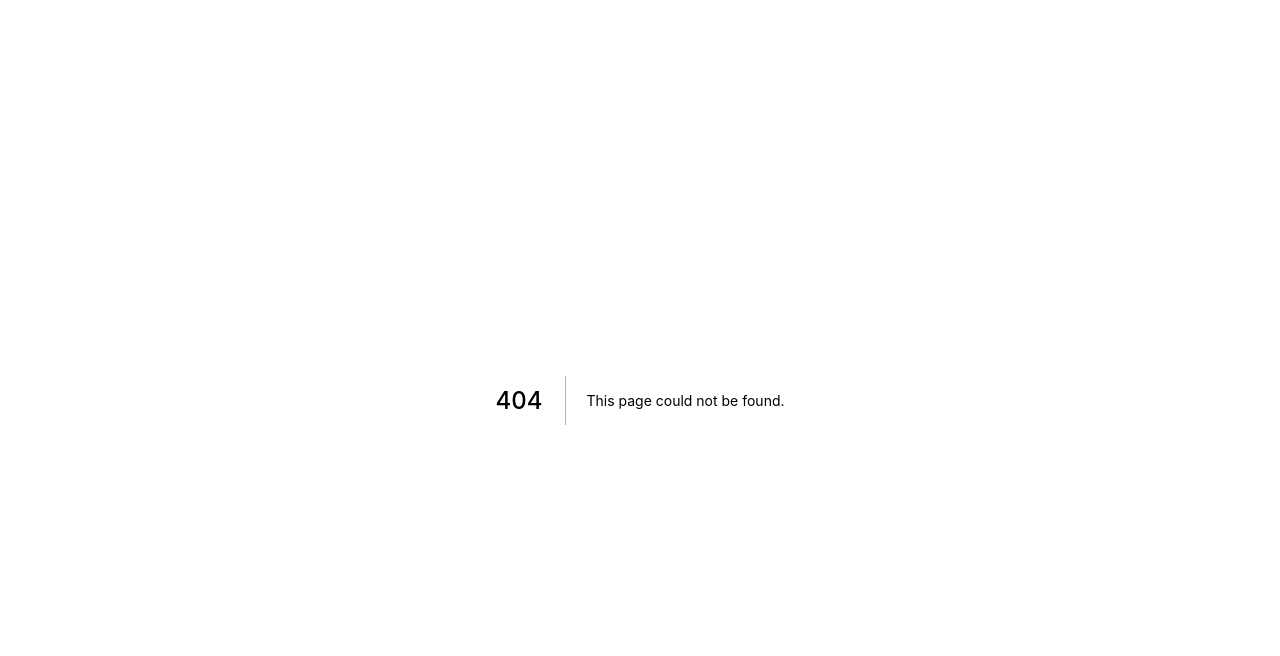
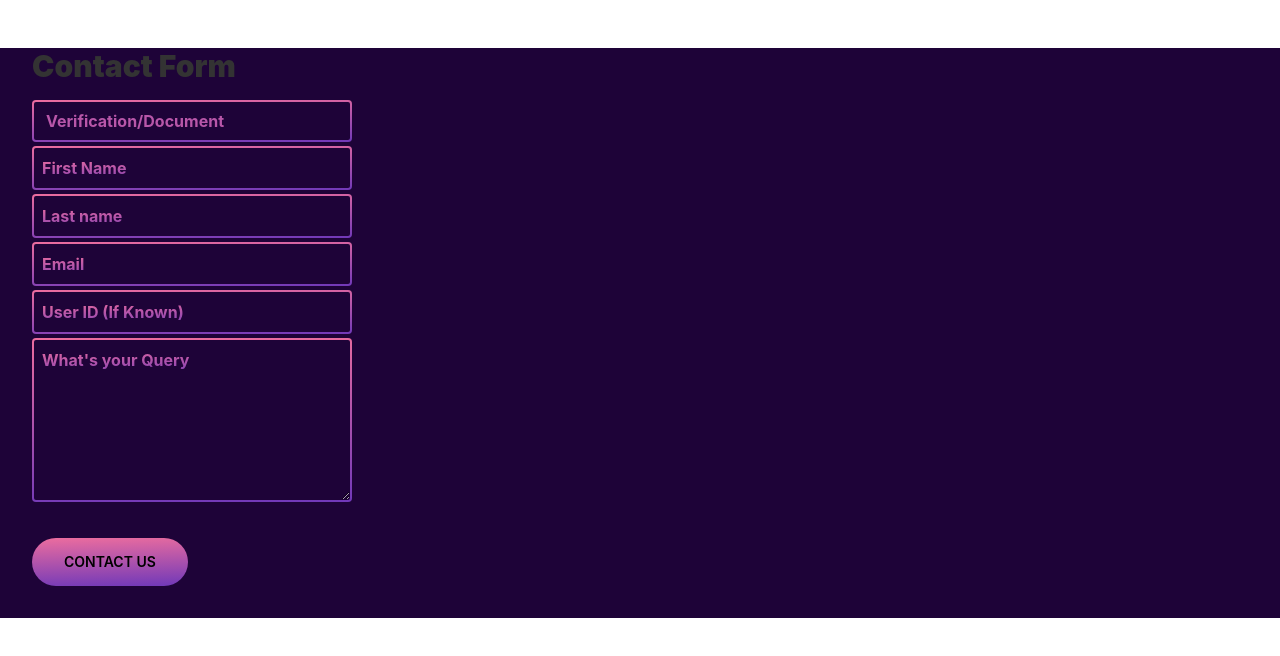
Before and after one commit to Sohailul/caltechcasino, a Next.js app: page /contact/components/ContactForm in a window 1280 px wide. Before the commit this address had no page. Shown: the top 656 px of the page. Built offline with nearby package versions, Linux system fonts and the light colour scheme.

Commit message:
contact form created

```diff
--- /dev/null
+++ b/pages/contact/components/ContactForm.js
@@ -0,0 +1,113 @@
+const ContactForm = () => {
+  return (
+    <div className="px-8 mt-12">
+      <h1 className="text-3xl font-black mb-4">Contact Form</h1>
+      <div>
+        <form>
+          <div className="form-control mb-1">
+            <select
+              name="verifcation"
+              className="rounded p-2 w-full max-w-xs bg-[#1e0338] border-2 outline-none font-bold"
+            >
+              <option selected>Verification/Document</option>
+              <option>NID</option>
+              <option>Passport</option>
+              <option>KYC</option>
+            </select>
+          </div>
+          <div className="form-control mb-1">
+            <input
+              type="text"
+              name="firstname"
+              placeholder="First Name"
+              className="rounded p-2 w-full max-w-xs bg-[#1e0338] border-2 outline-none"
+              required
+            />
+          </div>
+          <div className="form-control mb-1">
+            <input
+              type="text"
+              name="lastname"
+              placeholder="Last name"
+              className="rounded p-2 w-full max-w-xs bg-[#1e0338] border-2 outline-none"
+              required
+            />
+          </div>
+          <div className="form-control mb-1">
+            <input
+              type="email"
+              name="email"
+              placeholder="Email"
+              className="rounded p-2 w-full max-w-xs bg-[#1e0338] border-2 outline-none"
+              required
+            />
+          </div>
+          <div className="form-control mb-1">
+            <input
+              type="text"
+              name="userid"
+              placeholder="User ID (If Known)"
+              className="rounded p-2 w-full max-w-xs bg-[#1e0338] border-2 outline-none"
+            />
+          </div>
+          <div className="form-control mb-1">
+            <textarea
+              name="query"
+              placeholder="What's your Query"
+              className="rounded p-2 max-w-lg max-w-xs bg-[#1e0338] border-2 outline-none"
+              rows="6"
+            ></textarea>
+          </div>
+          <button className="btn border-none rounded-full uppercase px-8 py-1 contact text-black my-8">
+            Contact Us
+          </button>
+        </form>
+      </div>
+
+      <style>
+        {`
+            input, select, textarea{
+                color: #B857A9;
+                border: solid 2px transparent;
+                background-image: linear-gradient(
+                    rgba(0, 0, 0, 0),
+                    rgba(0, 0, 0, 0)
+                  ),
+                  linear-gradient(178.18deg, #fd749b -13.56%, #281ac8 158.3%);
+                background-origin: border-box;
+                background-clip: content-box, border-box;
+                box-shadow: 2px 1000px 1px #1e0338 inset;
+              }
+
+              input::placeholder{
+                background: linear-gradient(178.18deg, #FD749B -13.56%, #281AC8 158.3%);
+                -webkit-background-clip: text;
+                -webkit-text-fill-color: transparent;
+                background-clip: text;
+                text-fill-color: transparent;
+                font-weight: bold;
+              }
+              textarea::placeholder{
+                background: linear-gradient(178.18deg, #FD749B -13.56%, #281AC8 158.3%);
+                -webkit-background-clip: text;
+                -webkit-text-fill-color: transparent;
+                background-clip: text;
+                text-fill-color: transparent;
+                font-weight: bold;
+              }
+
+              .contact {
+                background: linear-gradient(
+                  178.18deg,
+                  #fd749b -13.56%,
+                  #281ac8 158.3%
+                );
+              }
+
+
+            `}
+      </style>
+    </div>
+  );
+};
+export default ContactForm;
--- a/pages/contact/index.js
+++ b/pages/contact/index.js
@@ -16,20 +16,24 @@ import { TbAffiliate } from "react-icons/tb";
 import { RiVipDiamondLine } from "react-icons/ri";
 import Navbar from "../shared/Navbar";
 import Footer from "../shared/Footer";
-import Banner from "./sections/Banner";
-import ContactBanner from "./sections/ContactBanner";
-import Slider from "./sections/Slider";
-import Categories from "./sections/Categories";
-import Providers from "./sections/Providers";
-import SlotBanner from "./sections/SlotBanner";
-import PromoWideBanner from "./sections/PromoWideBanner";
+import Banner from "./components/Banner";
+import ContactBanner from "./components/ContactBanner";
+import Slider from "./components/Slider";
+import Categories from "./components/Categories";
+import Providers from "./components/Providers";
+import SlotBanner from "./components/SlotBanner";
+import PromoWideBanner from "./components/PromoWideBanner";
+import ContactForm from "./components/ContactForm";
 
 export default function Index() {
   return (
     <div>
       <Head>
         <title>Caltechcasino: Contact</title>
-        <meta name="description" content="Caltechcasino contact page, Sports, Live casino, rewards, paly to earn" />
+        <meta
+          name="description"
+          content="Caltechcasino contact page, Sports, Live casino, rewards, paly to earn"
+        />
         <link rel="icon" href="/favicon.ico" />
       </Head>
       <div>
@@ -41,13 +45,16 @@ export default function Index() {
           />
           <div className="drawer-content">
             <Navbar />
-            <Banner />
-            <ContactBanner />
-            <Slider/>
-            <Categories/>
-            <SlotBanner/>
-            <Providers/>
-            <PromoWideBanner/>
+            <main>
+              <Banner />
+              <ContactBanner />
+              <Slider />
+              <Categories />
+              <ContactForm/>
+              <SlotBanner />
+              <Providers />
+              <PromoWideBanner />
+            </main>
             <Footer />
             <div className="flex justify-end mr-8">
               <button className="fixed bottom-32">
--- a/pages/shared/Footer.js
+++ b/pages/shared/Footer.js
@@ -1,76 +1,149 @@
-import Image from 'next/image';
-import Link from 'next/link';
-import logo from '../../public/assets/logo.png';
-import prodpoker from '../../public/assets/game-img/prod.png';
-import casinoright from '../../public/assets/game-img/casino-right.png';
-import { IoMdCheckmarkCircleOutline } from 'react-icons/io';
+import Image from "next/image";
+import Link from "next/link";
+import logo from "../../public/assets/logo.png";
+import prodpoker from "../../public/assets/game-img/prod.png";
+import casinoright from "../../public/assets/game-img/casino-right.png";
+import { IoMdCheckmarkCircleOutline } from "react-icons/io";
 
 const Footer = () => {
   return (
-    <div className='bg-[#000] bg-opacity-100 pt-5' style={{ backgroundImage: "url(/assets/game-img/footer-bg.png)", backgroundRepeat: "no-repeat", backgroundSize: "cover" }}>
+    <footer>
+      <div
+        className="bg-[#000] bg-opacity-100 pt-5"
+        style={{
+          backgroundImage: "url(/assets/game-img/footer-bg.png)",
+          backgroundRepeat: "no-repeat",
+          backgroundSize: "cover",
+        }}
+      >
         <div className="flex justify-center grid grid-cols-1 sm:grid-cols-1 md:grid-cols-2 lg:grid-cols-5 px-12">
           <div className="flex lg:items-end md:items-center w-3/4 lg:-ml-8">
-          <Image
-            src={prodpoker}
-            alt="" />
+            <Image src={prodpoker} alt="" />
           </div>
           <div className="w-80 mr-24 mt-3 lg:-ml-16 mb-12 text-white">
-          <div className='text-center'>
-            <Image
-              src={logo}
-              alt=""
-            />
-            <h1 className="text-2xl font-bold mb-3 text-primary">The House of Casino</h1>
+            <div className="text-center">
+              <Image src={logo} alt="" />
+              <h1 className="text-2xl font-bold mb-3 text-primary">
+                The House of Casino
+              </h1>
             </div>
-          <p className='mb-5'>
-            Royal Casino is the place where the player join for an awespme casino
-            experience,
+            <p className="mb-5">
+              Royal Casino is the place where the player join for an awespme
+              casino experience,
             </p>
             <p>24 hours a day, 7 days a week, we are here to helps.</p>
             <h1 className="text-2xl font-bold my-5 text-primary">Service</h1>
             <ul>
-            <li className='flex items-center'><span><IoMdCheckmarkCircleOutline /></span>&nbsp;Online Gaming License</li>
-            <li className='flex items-center'><span><IoMdCheckmarkCircleOutline /></span>&nbsp;Customer Service to Players</li>
-            <li className='flex items-center'><span><IoMdCheckmarkCircleOutline /></span>&nbsp;Player retention</li>
+              <li className="flex items-center">
+                <span>
+                  <IoMdCheckmarkCircleOutline />
+                </span>
+                &nbsp;Online Gaming License
+              </li>
+              <li className="flex items-center">
+                <span>
+                  <IoMdCheckmarkCircleOutline />
+                </span>
+                &nbsp;Customer Service to Players
+              </li>
+              <li className="flex items-center">
+                <span>
+                  <IoMdCheckmarkCircleOutline />
+                </span>
+                &nbsp;Player retention
+              </li>
             </ul>
             <h1 className="text-2xl font-bold my-5 text-primary">Help</h1>
             <ul>
-            <li className='flex items-center'><span><IoMdCheckmarkCircleOutline /></span>&nbsp;How to start an online casino?</li>
+              <li className="flex items-center">
+                <span>
+                  <IoMdCheckmarkCircleOutline />
+                </span>
+                &nbsp;How to start an online casino?
+              </li>
             </ul>
           </div>
           <div className="lg:ml-28 w-60 mb-12 text-white lg:mt-24">
             <h1 className="text-2xl font-bold my-5 text-primary">Product</h1>
             <ul>
-            <li className='flex items-center'><span><IoMdCheckmarkCircleOutline /></span>&nbsp;White Label casino Solution</li>
-            <li className='flex items-center'><span><IoMdCheckmarkCircleOutline /></span>&nbsp;Turn key solution</li>
-            <li className='flex items-center'><span><IoMdCheckmarkCircleOutline /></span>&nbsp;Bitcoin casino Solution </li>
-            <li className='flex items-center'><span><IoMdCheckmarkCircleOutline /></span>&nbsp;Casino Games</li>
-            <li className='flex items-center'><span><IoMdCheckmarkCircleOutline /></span>&nbsp;Sport betting</li>
-            <li className='flex items-center'><span><IoMdCheckmarkCircleOutline /></span>&nbsp;Affiliate Platform</li>
-            <li className='flex items-center'><span><IoMdCheckmarkCircleOutline /></span>&nbsp;Auctions & Markeplaces</li>
+              <li className="flex items-center">
+                <span>
+                  <IoMdCheckmarkCircleOutline />
+                </span>
+                &nbsp;White Label casino Solution
+              </li>
+              <li className="flex items-center">
+                <span>
+                  <IoMdCheckmarkCircleOutline />
+                </span>
+                &nbsp;Turn key solution
+              </li>
+              <li className="flex items-center">
+                <span>
+                  <IoMdCheckmarkCircleOutline />
+                </span>
+                &nbsp;Bitcoin casino Solution{" "}
+              </li>
+              <li className="flex items-center">
+                <span>
+                  <IoMdCheckmarkCircleOutline />
+                </span>
+                &nbsp;Casino Games
+              </li>
+              <li className="flex items-center">
+                <span>
+                  <IoMdCheckmarkCircleOutline />
+                </span>
+                &nbsp;Sport betting
+              </li>
+              <li className="flex items-center">
+                <span>
+                  <IoMdCheckmarkCircleOutline />
+                </span>
+                &nbsp;Affiliate Platform
+              </li>
+              <li className="flex items-center">
+                <span>
+                  <IoMdCheckmarkCircleOutline />
+                </span>
+                &nbsp;Auctions & Markeplaces
+              </li>
             </ul>
           </div>
           <div className="lg:ml-44 w-52 mb-12 text-white lg:mt-24">
             <h1 className="text-2xl font-bold my-5 text-primary">Go mobile</h1>
-          <p className="mb-5">Acess Royal Casino basically everywhere you go</p>
+            <p className="mb-5">
+              Acess Royal Casino basically everywhere you go
+            </p>
             <Link href="#">
               <a className="font-bold link">Download App</a>
             </Link>
             <br />
-          <button className='btn btn-ghost border-none rounded-full text-white uppercase px-12 py-3 text-xs signup my-5' style={{ background: "linear-gradient(178.18deg, #FD749B -13.56%, #281AC8 158.3%)" }}>Contact Us</button>
+            <button
+              className="btn btn-ghost border-none rounded-full text-white uppercase px-12 py-3 text-xs signup my-5"
+              style={{
+                background:
+                  "linear-gradient(178.18deg, #FD749B -13.56%, #281AC8 158.3%)",
+              }}
+            >
+              Contact Us
+            </button>
           </div>
           <div className="flex items-end flex-col lg:flex-row-reverse">
-        <div className='flex justify-center items-center '>
-        <Image
-            src={casinoright}
-            alt="" />
+            <div className="flex justify-center items-center ">
+              <Image src={casinoright} alt="" />
             </div>
-          <div className='text-justify text-white lg:-ml-96 mb-12'>
-            <p className='text-[12px] tracking-tight'>© 2022 Royal Casino Limited or affiliate companies. The trademarks are owned by the Royal Casino group of companies and used under liense. All rights reserved</p>
+            <div className="text-justify text-white lg:-ml-96 mb-12">
+              <p className="text-[12px] tracking-tight">
+                © 2022 Royal Casino Limited or affiliate companies. The
+                trademarks are owned by the Royal Casino group of companies and
+                used under liense. All rights reserved
+              </p>
             </div>
           </div>
         </div>
       </div>
+    </footer>
   );
 };
 
--- a/pages/shared/Navbar.js
+++ b/pages/shared/Navbar.js
@@ -1,85 +1,174 @@
-import Link from 'next/link';
-import { BsDiscord, BsTwitter, BsInstagram, BsQuestionCircle } from 'react-icons/bs';
-import { FaTelegramPlane, FaGlobeAfrica } from 'react-icons/fa';
-import Login from '../Auth/Login';
-import SignUp from '../Auth/SignUp';
+import Link from "next/link";
+import {
+  BsDiscord,
+  BsTwitter,
+  BsInstagram,
+  BsQuestionCircle,
+} from "react-icons/bs";
+import { FaTelegramPlane, FaGlobeAfrica } from "react-icons/fa";
+import Login from "../Auth/Login";
+import SignUp from "../Auth/SignUp";
 const Navbar = () => {
   return (
+    <header>
       <div>
         <div className="navbar" style={{ color: "#fff" }}>
           <div className="navbar-start">
             <div className="dropdown">
-                        <label tabIndex="0" htmlFor="dashboard-sidebar" className="btn btn-ghost lg:hidden">
-                            <svg xmlns="http://www.w3.org/2000/svg" className="h-5 w-5" fill="none" viewBox="0 0 24 24" stroke="currentColor"><path strokeLinecap="round" strokeLinejoin="round" strokeWidth="2" d="M4 6h16M4 12h8m-8 6h16" /></svg>
+              <label
+                tabIndex="0"
+                htmlFor="dashboard-sidebar"
+                className="btn btn-ghost lg:hidden"
+              >
+                <svg
+                  xmlns="http://www.w3.org/2000/svg"
+                  className="h-5 w-5"
+                  fill="none"
+                  viewBox="0 0 24 24"
+                  stroke="currentColor"
+                >
+                  <path
+                    strokeLinecap="round"
+                    strokeLinejoin="round"
+                    strokeWidth="2"
+                    d="M4 6h16M4 12h8m-8 6h16"
+                  />
+                </svg>
               </label>
             </div>
             <div className="form-control hidden lg:flex">
-                        <label htmlFor="default-search" className="mb-2 text-sm font-medium text-gray-900 sr-only dark:text-gray-300">Search</label>
+              <label
+                htmlFor="default-search"
+                className="mb-2 text-sm font-medium text-gray-900 sr-only dark:text-gray-300"
+              >
+                Search
+              </label>
               <div className="relative search-input">
                 <div className="flex absolute inset-y-0 left-0 items-center pl-3 pointer-events-none">
-                                <svg className="w-5 h-5 text-gray-500 dark:text-gray-400" fill="none" stroke="currentColor" viewBox="0 0 24 24" xmlns="http://www.w3.org/2000/svg"><path strokeLinecap="round" strokeLinejoin="round" strokeWidth="2" d="M21 21l-6-6m2-5a7 7 0 11-14 0 7 7 0 0114 0z"></path></svg>
+                  <svg
+                    className="w-5 h-5 text-gray-500 dark:text-gray-400"
+                    fill="none"
+                    stroke="currentColor"
+                    viewBox="0 0 24 24"
+                    xmlns="http://www.w3.org/2000/svg"
+                  >
+                    <path
+                      strokeLinecap="round"
+                      strokeLinejoin="round"
+                      strokeWidth="2"
+                      d="M21 21l-6-6m2-5a7 7 0 11-14 0 7 7 0 0114 0z"
+                    ></path>
+                  </svg>
                 </div>
-                            <input type="search" id="default-search" className="block p-3 pl-10 w-80 text-sm text-white border-slate-300 rounded-full bg-[#2F1745]" placeholder="Search for games..." required="" />
+                <input
+                  type="search"
+                  id="default-search"
+                  className="block p-3 pl-10 w-80 text-sm text-white border-slate-300 rounded-full bg-[#2F1745]"
+                  placeholder="Search for games..."
+                  required=""
+                />
               </div>
-
             </div>
-
           </div>
           <div className="navbar-center hidden lg:flex">
-                    <ul className="menu menu-horizontal p-0">
-
-                    </ul>
+            <ul className="menu menu-horizontal p-0"></ul>
           </div>
           <div className="navbar-end">
-                    <div className='hidden lg:flex flex justify-center items-center gap-3 mr-12 text-xl'>
-                        <span><Link href="#"><a><FaGlobeAfrica /></a></Link></span>
-                        <span><Link href="#"><a><BsQuestionCircle /></a></Link></span>
-                        <span><Link href="#"><a><BsTwitter /></a></Link></span>
-                        <span><Link href="#"><a><FaTelegramPlane /></a></Link></span>
-                        <span><Link href="#"><a><BsDiscord /></a></Link></span>
+            <div className="hidden lg:flex flex justify-center items-center gap-3 mr-12 text-xl">
+              <span>
+                <Link href="#">
+                  <a>
+                    <FaGlobeAfrica />
+                  </a>
+                </Link>
+              </span>
+              <span>
+                <Link href="#">
+                  <a>
+                    <BsQuestionCircle />
+                  </a>
+                </Link>
+              </span>
+              <span>
+                <Link href="#">
+                  <a>
+                    <BsTwitter />
+                  </a>
+                </Link>
+              </span>
+              <span>
+                <Link href="#">
+                  <a>
+                    <FaTelegramPlane />
+                  </a>
+                </Link>
+              </span>
+              <span>
+                <Link href="#">
+                  <a>
+                    <BsDiscord />
+                  </a>
+                </Link>
+              </span>
             </div>
-                    <label htmlFor="login-modal" className='btn modal-button text-white rounded-full uppercase px-8 py-1 login mr-5'>Login</label>
-                    <label htmlFor="signup-modal" className='btn modal-button border-none rounded-full text-white uppercase px-8 py-1 signup'>Sign Up</label>
-
+            <label
+              htmlFor="login-modal"
+              className="btn modal-button text-white rounded-full uppercase px-8 py-1 login mr-5"
+            >
+              Login
+            </label>
+            <label
+              htmlFor="signup-modal"
+              className="btn modal-button border-none rounded-full text-white uppercase px-8 py-1 signup"
+            >
+              Sign Up
+            </label>
           </div>
           <style jsx>
-                    {
-                        `
-                        .login{
+            {`
+              .login {
                 border-radius: 100rem;
                 //font-size: 1rem;
                 //padding: .5rem 3rem;
                 color: white;
                 //box-shadow: 0 0 6px 0 rgba(157, 96, 212, 0.5);
                 border: solid 2px transparent;
-                            background-image: linear-gradient(rgba(0, 0, 0, 0), rgba(0, 0, 0, 0)), linear-gradient(178.18deg, #FD749B -13.56%, #281AC8 158.3%);
+                background-image: linear-gradient(
+                    rgba(0, 0, 0, 0),
+                    rgba(0, 0, 0, 0)
+                  ),
+                  linear-gradient(178.18deg, #fd749b -13.56%, #281ac8 158.3%);
                 background-origin: border-box;
                 background-clip: content-box, border-box;
-                            box-shadow: 2px 1000px 1px #1E0338 inset;
+                box-shadow: 2px 1000px 1px #1e0338 inset;
               }
-                        .login:hover{
+              .login:hover {
                 //background: linear-gradient(178.18deg, #FD749B -13.56%, #281AC8 158.3%);
                 //border: 1px solid none;
                 box-shadow: none;
                 color: white;
               }
-                                .signup{
-                                    background: linear-gradient(178.18deg, #FD749B -13.56%, #281AC8 158.3%);
+              .signup {
+                background: linear-gradient(
+                  178.18deg,
+                  #fd749b -13.56%,
+                  #281ac8 158.3%
+                );
               }
-                                .search-input input{
+              .search-input input {
                 border: 1px solid gray;
                 font-family: "inter";
                 font-weight: 600;
                 font-size: 12px;
               }
-                            `
-                    }
+            `}
           </style>
 
-                <Login/>
-                <SignUp/>
+          <Login />
+          <SignUp />
         </div>
       </div>
+    </header>
   );
 };
 
```
Also changed, not shown: pages/contact/components/Banner.js (renamed from pages/contact/sections/Banner.js), pages/contact/components/Categories.js (renamed from pages/contact/sections/Categories.js), pages/contact/components/ContactBanner.js (renamed from pages/contact/sections/ContactBanner.js), pages/contact/components/PromoWideBanner.js (renamed from pages/contact/sections/PromoWideBanner.js), pages/contact/components/Providers.js (renamed from pages/contact/sections/Providers.js), pages/contact/components/Slider.js (renamed from pages/contact/sections/Slider.js), pages/contact/components/SlotBanner.js (renamed from pages/contact/sections/SlotBanner.js). Lines whose indentation alone changed are shown as unchanged.
